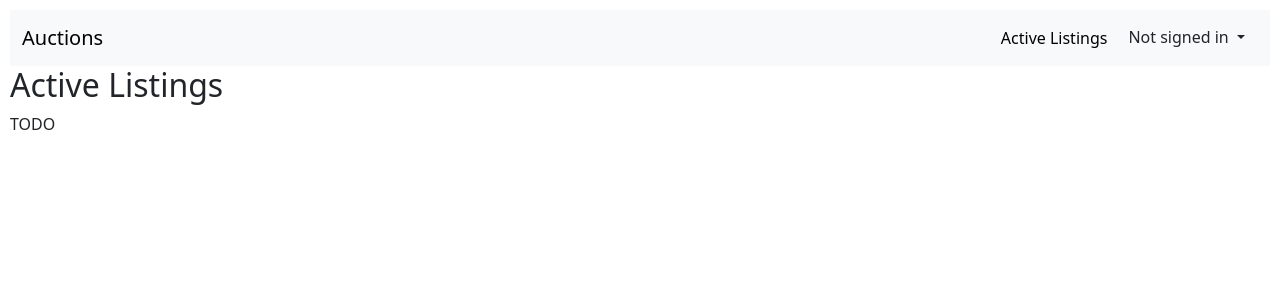
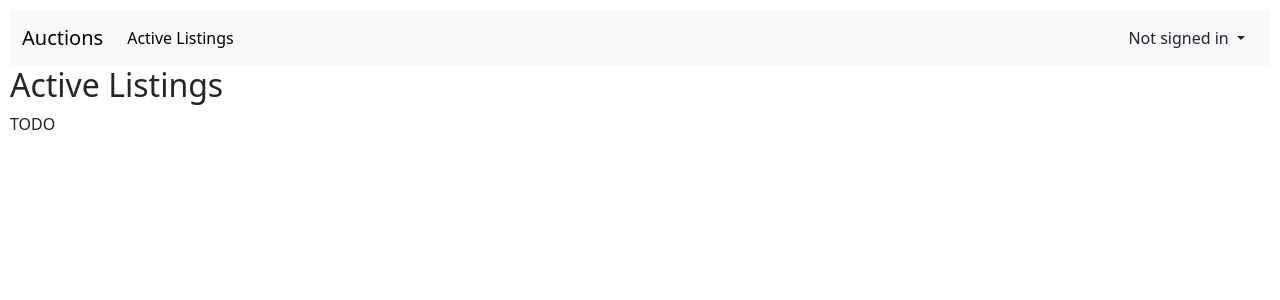
Before and after one commit to adcerro/project2, a Django app: page / in a window 1280 px wide. Shown: the top 300 px of the page. Run offline with Django 3.2, Linux system fonts and the light colour scheme.

Commit message:
navigation bar

```diff
--- a/auctions/templates/auctions/layout.html
+++ b/auctions/templates/auctions/layout.html
@@ -17,7 +17,7 @@
                     <span class="navbar-toggler-icon"></span>
                 </button>
                 <div class="collapse navbar-collapse" id="navbarSupportedContent">
-                    <ul class="navbar-nav ms-auto">
+                    <ul class="navbar-nav me-auto">
                         <li class="nav-item">
                             <a class="nav-link active" aria-current="page" href="{% url 'index' %}">Active Listings</a>
                         </li>
@@ -26,7 +26,8 @@
                                 <a class="nav-link active" aria-current="page" href="{% url 'create' %}">Create Listing</a>
                             </li>
                         {% endif %}
-                        <li class="nav-item dropdown">
+                    </ul>
+                    <div class="dropdown">
                         <button class="btn dropdown-toggle" data-bs-toggle="dropdown" aria-expanded="false">
                         {% if user.is_authenticated %}
                             <strong>{{ user.username }}</strong>
@@ -42,8 +43,7 @@
                             <li><a class="dropdown-item" href="{% url 'register' %}">Register</a></li>
                         {% endif %}
                         </ul>
-                        </li>
-                    </ul>
+                    </div>
                 </div>
             </div>
         </nav>
```
Also changed, not shown: auctions/templates/auctions/create.html (added, +9 -0 lines), auctions/migrations/0002_auction_category_bid_auction_category_comment.py (added). Lines whose indentation alone changed are shown as unchanged.
